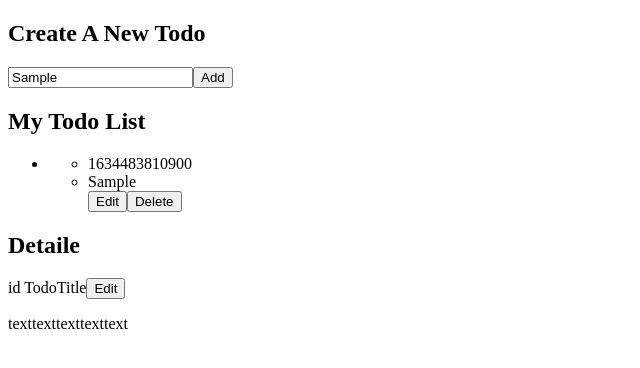
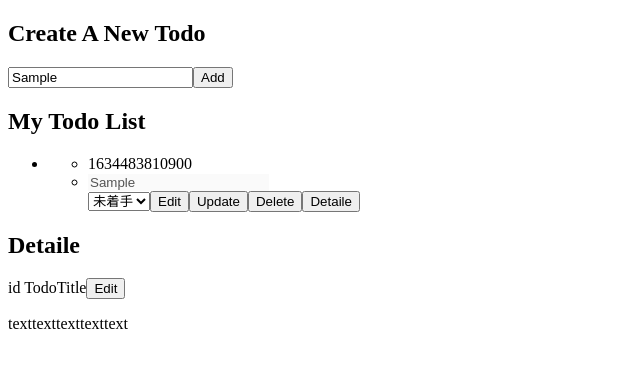
Before and after one commit to london-newyork/react-todo-original-october, a React (Create React App) app: page / in a window 1280 px wide. Both pictures are taken after typing "Sample" into the empty fields and a click on the button "Add". Shown: the top 368 px of the page, without its empty margins (0-640 px from the left). Built offline with nearby package versions, Linux system fonts and the light colour scheme.

Commit message:
create-delete-button

```diff
--- a/src/App.js
+++ b/src/App.js
@@ -26,6 +26,9 @@ import React,{ useState, useEffect } from 'react'
 function App() {
   const [todos, setTodos] = useState([])//配列がセットされているので、以降はずっと配列が来る
   const [todo, setTodo] = useState("")//文字列がセットされているので、以降はずっと文字列が来る
+  const [currentTodo, setCurrentTodo] = useState({})
+  // const [currentTodoText, setCurrentTodoText] = useState("")
+  const [disable, setDisable] = useState(true)
   // const [state, dispatch] = useReducer()
 
   // const waiting = "Waiting"
@@ -46,7 +49,7 @@ useEffect(() => {
   localStorage.setItem("todos", JSON.stringify(todos))
 },[todos])
 
-function handleInputChange(e) {
+function handleGetInputValue(e) {
   setTodo(e.target.value)
 }
 
@@ -74,17 +77,47 @@ const handleAddTodoList = e => {//handleAddTodoListはボタンをクリック
   // console.log('This is handleAddTodoList')
 
   if( todo !== "" ){
-    // console.log(todos)
-    console.log(todo.trim())
-    const newTodos = [...todos, { id: new Date().getTime(),text: todo.trim() }]
+    const newTodos = [...todos, { id: new Date().getTime(), text: todo.trim() }]
     setTodos(newTodos)
   }
 }
 
-const handleEditTodoList = id => {
-  const newTodoList = [...todos]
-  newTodoList.splice(id,1)
-  setTodo(newTodoList)
+const handleEditInputChange = e => {
+  // setCurrentTodo({...currentTodo, text: e.target.value})
+  // console.log(currentTodo.text)
+
+  // setCurrentTodo("")//一度初期化すれば文字は空になるはず→ならない→全く消してしまうと逆に不便なので元の文字列残す。
+
+  // setCurrentTodo({
+  //   ...todo,//元々入力されているtodoを展開
+  //   text: e.target.value//現在の入力値を取得する
+  // })
+
+  // setTodos(currentTodo.text)//setCurrentTodoで定義したcurrentTodoがtodosに入るはず => エラー todos.map is not a function.
+  // setCurrentTodo(todo.text) => エラー
+
+  const editTodo = () => {
+    let todoText = todo.text
+    todoText = ""//todo.text初期化
+  }
+  setTodo(editTodo(e.target.value))//初期化したeditTodoの中に新たに取得したテキストを入力したい
+  console.log(todo)
+}
+
+function handleDeleteTodo(id) {
+
+  const removeTodo = todos.filter((todo) => {//filterでtodosからtodoとして
+    return todo.id !==　id//todo.idと異なるidを切り出す　→ なぜ？
+  })
+  setTodos(removeTodo)//もう一度todosにセットし直す
+}
+
+function handleUpdateTodo(id, updatedTodo){
+const updatedItem = todos.map((todo)=> {
+  return todo.id === id ? updatedTodo : todo//idがtodo.idとマッチしている時は新しいTodoを返す
+})
+  setTodo(updatedItem)
+  console.log(updatedItem)
 }
 
   return (
@@ -96,7 +129,7 @@ const handleEditTodoList = id => {
           type="text"
           value={todo}
           placeholder="type your todo here"
-          onChange={handleInputChange}
+          onChange={handleGetInputValue}
         />
 
         <button
@@ -112,16 +145,41 @@ const handleEditTodoList = id => {
           <li key={todo.id}>
             <ul>
               <li>{todo.id}</li>
-              <li>{todo.text}</li>
+              <li>
+                <input
+                  name="todo"
+                  type="text"
+                  value={todo.text}
+                  onChange={handleEditInputChange}
+                  style={{border: 0}}
+                  disabled={disable}
+                />
+              </li>
+              <select>
+                <option>未着手</option>
+                <option>進行中</option>
+                <option>完了</option>
+              </select>
               <button
                 type="button"
-              onClick={handleEditTodoList}>
+                onClick={() => setDisable(false)}
+              >
                 Edit
               </button>
               <button
                 type="button"
+                onClick={()=> handleUpdateTodo()}
+              >
+                Update
+              </button>
+              <button
+                type="button"
+                onClick={() => handleDeleteTodo(todo.id)}
               >
                 Delete
+              </button>
+              <button>
+                Detaile
               </button>
             </ul>
           </li>
```
Lines whose indentation alone changed are shown as unchanged.
